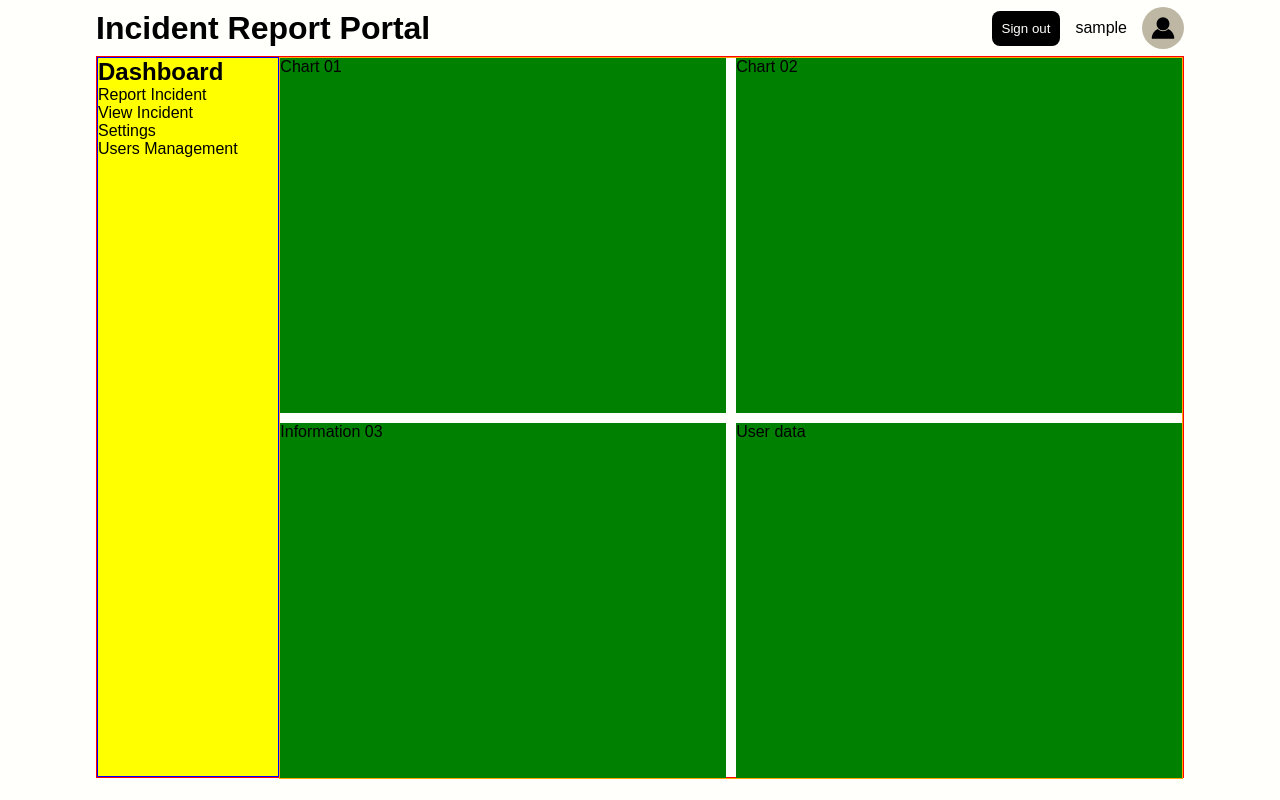
After one commit to ViniciusBeuther/HalmstadUniversity, a PHP site: template Web_Systems_Databases/Final Project - IncidentResponsePortal/Code/classes/view/dashboard.php in a window 1280 px wide. The commit adds this page. Run offline with PHP 8.4, Linux system fonts and the light colour scheme; the template is opened without the code that fills it, so the values that code supplies are empty; the visitor is signed in with stand-in values (Sample User, id 1).

Commit message:
Updates: Login System, Start session, User redirecting and dashboard/header styling

```diff
--- /dev/null
+++ b/Web_Systems_Databases/Final Project - IncidentResponsePortal/Code/classes/view/dashboard.php
@@ -0,0 +1,52 @@
+<?php
+    session_start();
+?>
+<!DOCTYPE html>
+<html lang="en">
+
+<head>
+    <meta charset="UTF-8">
+    <meta name="viewport" content="width=device-width, initial-scale=1.0">
+    <link rel="stylesheet" href="../../css/global.css">
+    <link rel="stylesheet" href="../../css/Dashboard/style.css">
+    <title>Dashboard</title>
+    <style>
+
+    </style>
+</head>
+
+<body>
+    <?php
+        $header = <<<END
+            <header class="header">
+                <span>
+                    <h1>Incident Report Portal</h1>
+                </span>
+                <article class="header__article">
+                    <button class="primary_button">Sign out</button>
+                    <p>{$_SESSION['username']}</p>
+                    <img src="../../assets/user_profile_icon.svg" alt="user_profile_icon" class="header__profile_icon">
+                </article>
+            </header>
+        END;
+        echo $header;
+    ?>
+
+    <div class="dashboardContainer">
+        <aside class="asideBar">
+            <h2>Dashboard</h2>
+            <p>Report Incident</p>
+            <p>View Incident</p>
+            <p>Settings</p>
+            <p>Users Management</p>
+        </aside>
+        <article class="dashboardElementsContainer">
+            <section class="dashboardElement_01">Chart 01</section>
+            <section class="dashboardElement_02">Chart 02</section>
+            <section class="dashboardElement_03">Information 03</section>
+            <section class="dashboardElement_04">User data</section>
+        </article>
+    </div>
+</body>
+
+</html>
--- /dev/null
+++ b/Web_Systems_Databases/Final Project - IncidentResponsePortal/Code/css/Dashboard/style.css
@@ -0,0 +1,94 @@
+@import url(../../css/global.css);
+body{
+    height: 100%;
+    margin: auto;
+    max-width: 85%;
+    width: 100%;
+    background-color: var(--tertiary);
+}
+html{
+    background-color: var(--tertiary);
+}
+
+.header{
+    display: flex;
+    align-items: center;
+    justify-content: space-between;
+    margin: auto;
+    width: 100%;
+}
+
+.header__profile_icon{
+    width: 2rem;
+    height: 2rem;
+    background-color: var(--primary);
+    padding: 5px;
+    border-radius: 100%;
+}
+
+.header__article{
+    display: flex;
+    justify-content: space-between;
+    align-items: center;
+    gap: 15px;
+}
+
+.primary_button{
+    background-color: var(--secondary);
+    padding: 10px;
+    outline: none;
+    border-radius: .5rem;
+    border: none;
+    color: var(--tertiary);
+}
+
+.primary_button:hover{
+    cursor: pointer;
+    background-color: var(--secondary_hover);
+}
+
+div.dashboardContainer {
+    border: 1px solid red;
+    height: 90%;
+    display: flex;
+}
+
+header{
+    height: 7%;
+}
+
+aside {
+    border: 1px solid blue;
+    width: 20%;
+    background-color: yellow;
+}
+
+article.dashboardElementsContainer {
+    gap: 10px;
+    border: 1px solid orange;
+    width: 100%;
+    height: 100%;
+    display: grid;
+    grid-template-columns: repeat(2, 1fr);
+    grid-template-rows: repeat(2, 1fr);
+}
+
+section{
+    background-color: green;
+}
+
+section.dashboardElement_01 {
+    grid-area: 1 / 1 / 2 / 2;
+}
+
+section.dashboardElement_02 {
+    grid-area: 1 / 2 / 2 / 3;
+}
+
+section.dashboardElement_03 {
+    grid-area: 2 / 1 / 3 / 2;
+}
+
+section.dashboardElement_04 {
+    grid-area: 2 / 2 / 3 / 3;
+}
--- /dev/null
+++ b/Web_Systems_Databases/Final Project - IncidentResponsePortal/Code/css/global.css
@@ -0,0 +1,26 @@
+:root {
+  --primary: #beb7a4;
+  --secondary: #000000;
+  --secondary_hover: #2c2c2c;
+  --tertiary: #fffffc;
+}
+
+/* Root styles and page fitting */
+* {
+  padding: 0;
+  margin: 0;
+  font-family: "Montserrat", sans-serif;
+}
+
+html {
+  height: 100vh;
+  background-color: var(--primary);
+  font-weight: normal;
+  font-style: normal;
+}
+
+body {
+  width: 100%;
+  margin: auto;
+  height: 100%;
+}
```
Also changed, not shown: Web_Systems_Databases/Final Project - IncidentResponsePortal/Code/classes/controller/PortalUserController.php (added, +29 -0 lines), Web_Systems_Databases/Final Project - IncidentResponsePortal/Code/classes/model/PortalUsers.php (added, +40 -0 lines), Web_Systems_Databases/Final Project - IncidentResponsePortal/Code/config/db_connection.php (added, +24 -0 lines), Web_Systems_Databases/Final Project - IncidentResponsePortal/Code/css/Login/style.css (renamed from Web_Systems_Databases/Final Project - IncidentResponsePortal/Code/css/Login/style.scss, +41 -44 lines), Web_Systems_Databases/Final Project - IncidentResponsePortal/Code/index.php (+63 -6 lines), Web_Systems_Databases/Final Project - IncidentResponsePortal/Code/assets/user_profile_icon.svg (added), Web_Systems_Databases/Final Project - IncidentResponsePortal/Code/classes/view/register.php (added), 6 other files.
